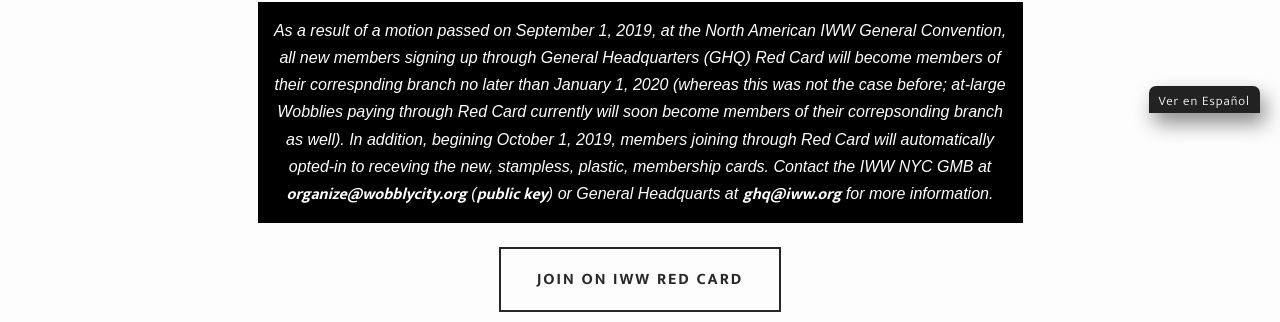
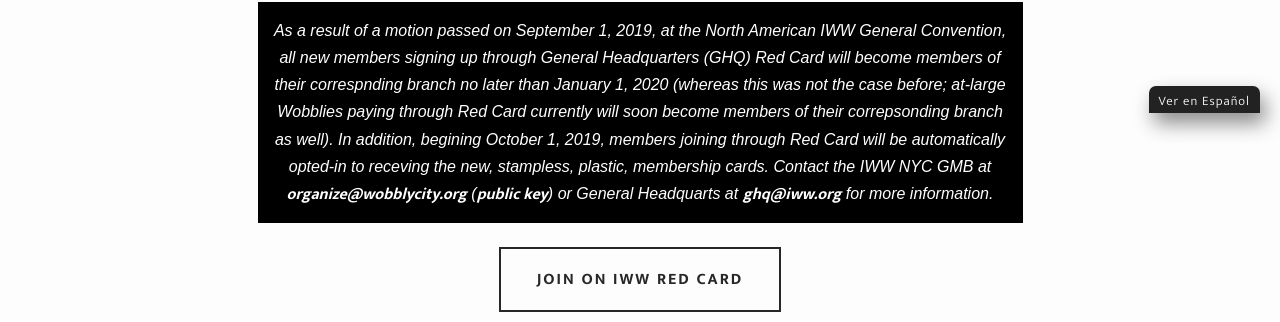
Before and after one commit to IWW-NYC-GMB/iww.nyc, a Jekyll site: the page built from join.html, in a window 1280 px wide. Shown: the part 787-1109 px from the top of the page. Built offline with Jekyll 4.4.1, drawn with Linux system fonts in a browser that asks for light colours; some web fonts are replaced.

Commit message:
Update join.html

```diff
--- a/join.html
+++ b/join.html
@@ -146,7 +146,7 @@
 </script>
 <br><p style="text-align:center;"><strong>Please make sure that your mailing address and email address in your PayPal account are up-to-date before joining.</strong></p><br>
 <p style="text-align:center;"><em>By clicking "Join the IWW," you are affirming that you are a worker and not an employer, and that you agree to abide to the constitution and regulations of this organization, and to study its principles and acquaint yourself with its purposes.</em></p>-->
-<div style="padding:15px;background-color:black;color:white;text-align:center;"><em>As a result of a motion passed on September 1, 2019, at the North American IWW General Convention, all new members signing up through General Headquarters (GHQ) Red Card will become members of their correspnding branch no later than January 1, 2020 (whereas this was not the case before; at-large Wobblies paying through Red Card currently will soon become members of their correpsonding branch as well). In addition, begining October 1, 2019, members joining through Red Card will automatically opted-in to receving the new, stampless, plastic, membership cards. Contact the IWW NYC GMB at <a style="color:#fff !important;" href="mailto:organize@wobblycity.org"><strong>organize@wobblycity.org</strong></a> (<a style="color:#fff !important;" href="https://wobblycity.org/assets/keys/publickey.organize@wobblycity.org.asc"><strong>public key</strong></a>) or General Headquarts at <a style="color:#fff !important;" href="mailto:ghq@iww.org"><strong>ghq@iww.org</strong></a> for more information.</em></div>
+<div style="padding:15px;background-color:black;color:white;text-align:center;"><em>As a result of a motion passed on September 1, 2019, at the North American IWW General Convention, all new members signing up through General Headquarters (GHQ) Red Card will become members of their correspnding branch no later than January 1, 2020 (whereas this was not the case before; at-large Wobblies paying through Red Card currently will soon become members of their correpsonding branch as well). In addition, begining October 1, 2019, members joining through Red Card will be automatically opted-in to receving the new, stampless, plastic, membership cards. Contact the IWW NYC GMB at <a style="color:#fff !important;" href="mailto:organize@wobblycity.org"><strong>organize@wobblycity.org</strong></a> (<a style="color:#fff !important;" href="https://wobblycity.org/assets/keys/publickey.organize@wobblycity.org.asc"><strong>public key</strong></a>) or General Headquarts at <a style="color:#fff !important;" href="mailto:ghq@iww.org"><strong>ghq@iww.org</strong></a> for more information.</em></div>
 <div style="text-align:center;">
 <a href="https://redcard.iww.org/user/register"><button class="large" style="margin:24px 15px 12px 15px;" ontouchstart="">Join on IWW Red Card</button></a><br>
 <a href="{{site.baseurl}}/why-join"><button class="small" ontouchstart="">Why join the IWW</button></a>
```
